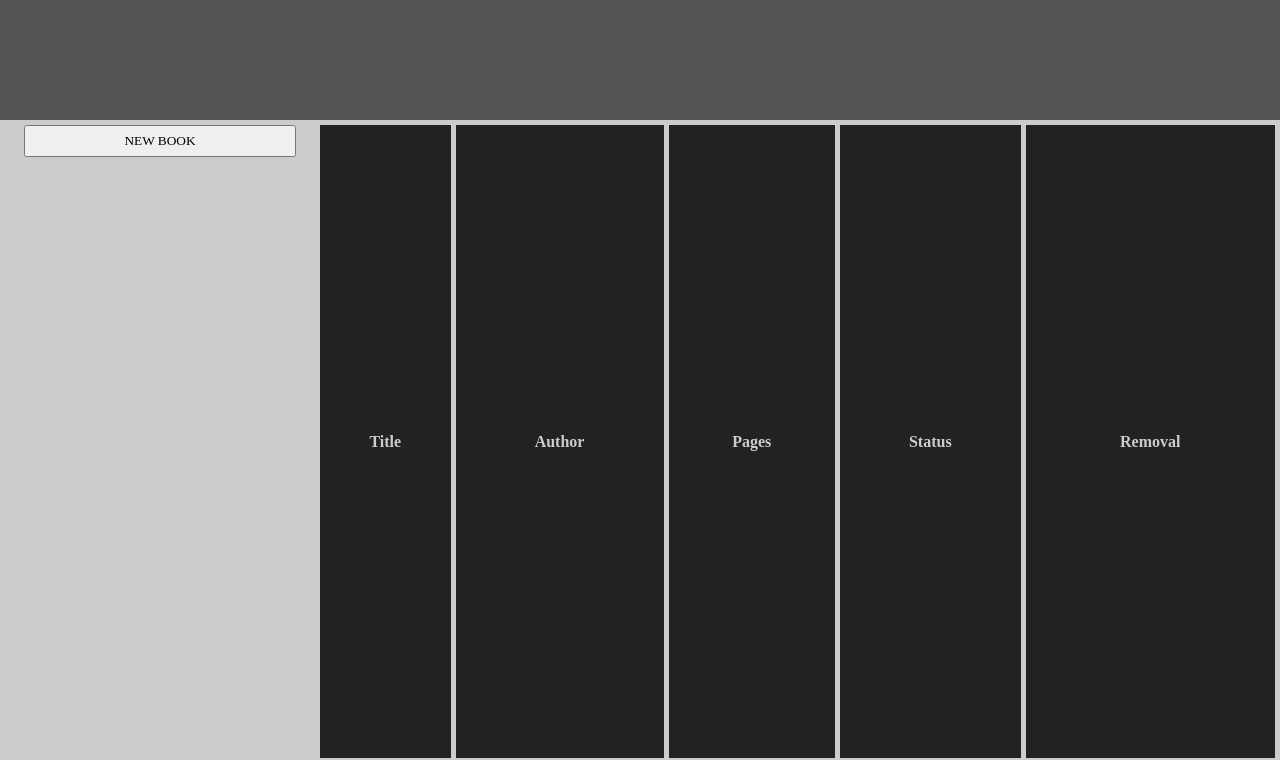
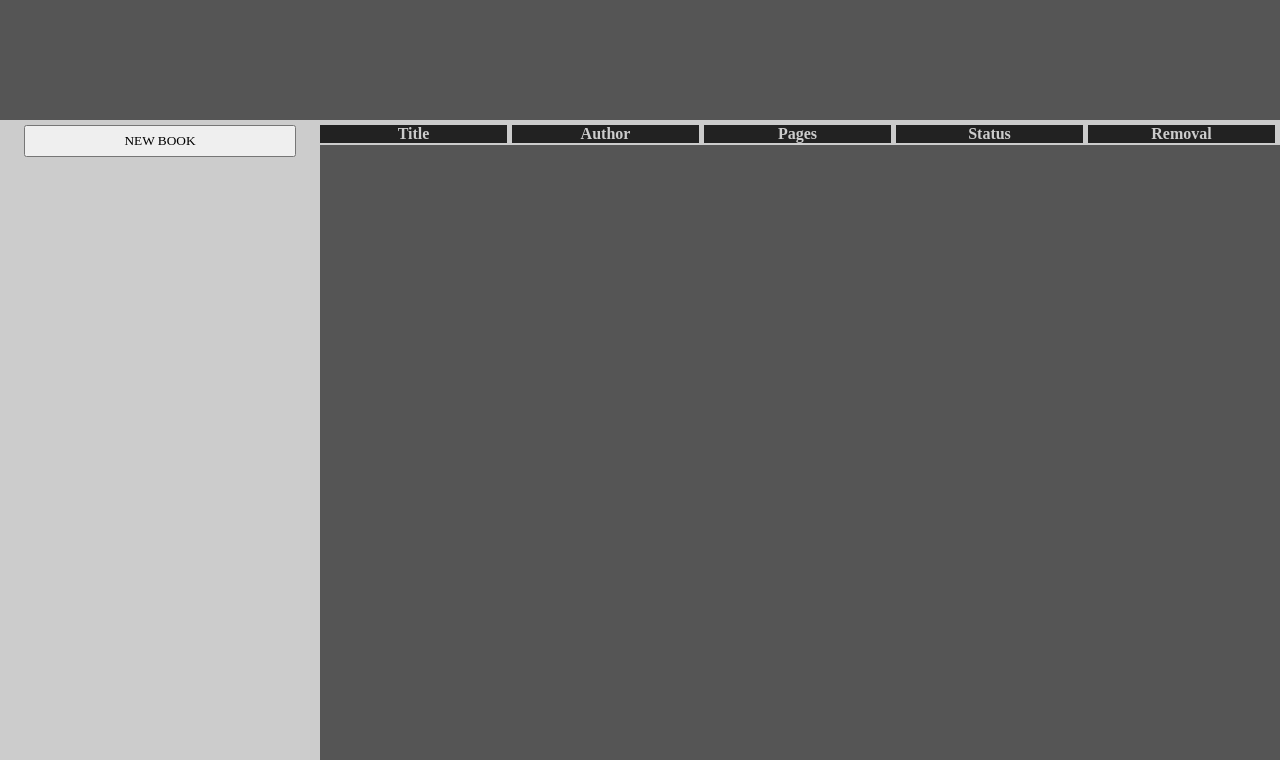
Before and after one commit to Royuin/library, a plain HTML site: page index.html in a window 1280 px wide. Shown: the part 40-800 px from the top of the page. Drawn offline with Linux system fonts and the light colour scheme.

Commit message:
made tbody a grid to make first row of table bigger than all the others rows to make headings stand out from books. Also added padding to each row after the first to give space between text and edges

```diff
--- a/style.css
+++ b/style.css
@@ -2,6 +2,7 @@
   padding: 0;
   margin: 0;
   font-family: inherit;
+  box-sizing: border-box;
 }
 
 .grid-wrapper {
@@ -28,9 +29,15 @@ table {
   color: #ccc;
 }
 
+tbody {
+  display: grid;
+  grid-template-rows: 3fr 1.5fr;
+}
+
 tr {
   border-bottom: solid 2px #ccc;
-  border-right: solid 5px #ccc;
+  display: grid;
+  grid-template-columns: repeat(5, 1fr);
 }
 
 th {
@@ -44,3 +51,8 @@ button {
   width: 85%;
   height: 5%;
 }
+
+tr:not(:first-child) {
+  border-right: solid 5px #ccc;
+  padding: 0 25px 25px 25px;
+}
```
